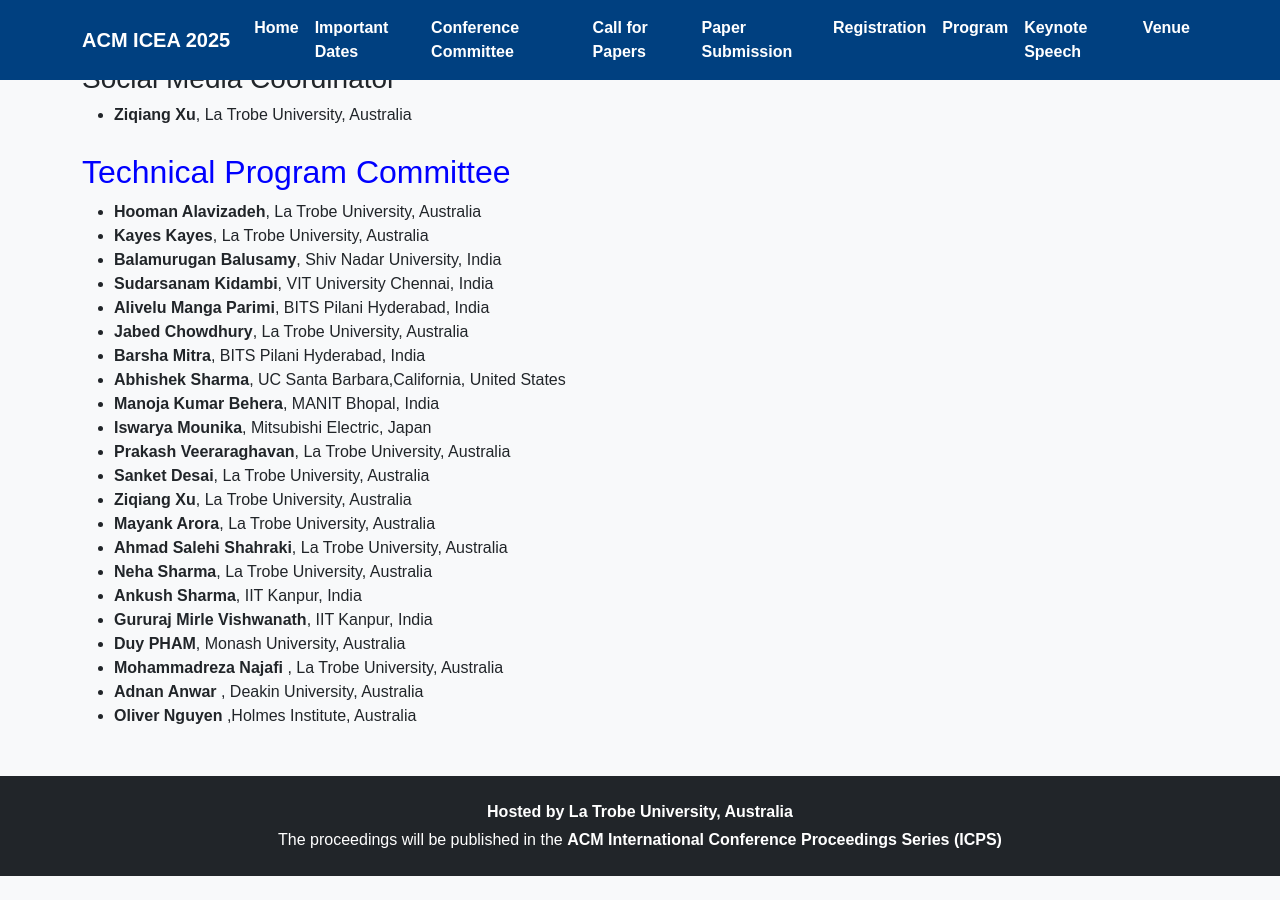
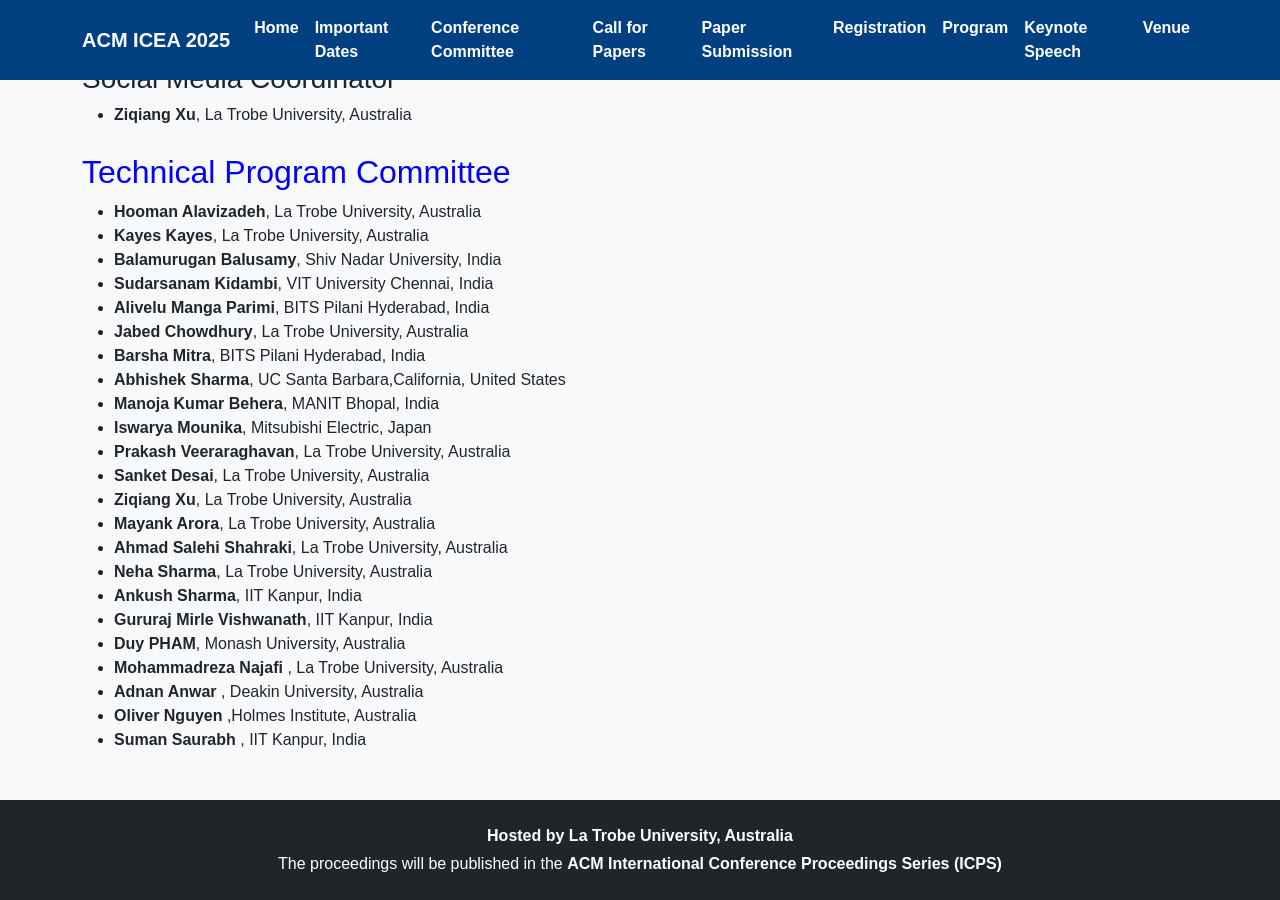
Before and after one commit to icea2025/latrobe, a Jekyll site: the page committee/index.html, which Jekyll copies as it is, in a window 1280 px wide and 900 px high, scrolled down 915 px. Built offline with Jekyll 4.4.1, drawn with Linux system fonts in a browser that asks for light colours; before the commit the page ends 1791 px from its top, so only the background shows below that.

Commit message:
Update index.html

```diff
--- a/committee/index.html
+++ b/committee/index.html
@@ -157,6 +157,7 @@
         <li><b>Mohammadreza Najafi </b>, La Trobe University, Australia</li>
         <li><b>Adnan Anwar </b>, Deakin University, Australia</li>
         <li><b>Oliver Nguyen </b>,Holmes Institute, Australia</li>
+        <li><b>Suman Saurabh </b>, IIT Kanpur, India</li>
       </ul>
     </div>
   </div>
```
